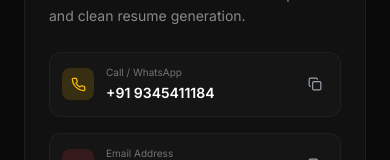
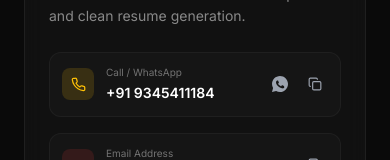
Before and after one commit to Saisidd05/Resume, a Next.js app: page /contact in a window 390 px wide. Shown: the part 491-651 px from the top of the page. Built offline with nearby package versions, Linux system fonts and the light colour scheme.

Commit message:
feat: add WhatsApp click-to-chat action next to phone number

```diff
--- a/app/contact/page.tsx
+++ b/app/contact/page.tsx
@@ -6,6 +6,21 @@ import { motion } from 'framer-motion';
 import { FileText, Phone, Mail, Send, ChevronLeft, Copy, Check } from 'lucide-react';
 import toast from 'react-hot-toast';
 import Navbar from '@/components/landing/Navbar';
+
+// WhatsApp SVG Icon
+function WhatsAppIcon({ size = 16, className = '' }: { size?: number; className?: string }) {
+  return (
+    <svg
+      viewBox="0 0 24 24"
+      width={size}
+      height={size}
+      fill="currentColor"
+      className={className}
+    >
+      <path d="M12.004 0C5.378 0 .004 5.374.004 12c0 2.112.551 4.17 1.596 5.979L.004 24l6.166-1.617A11.956 11.956 0 0012.004 24c6.626 0 12-5.374 12-12s-5.374-12-12-12zm6.757 16.942c-.276.776-1.398 1.411-2.228 1.583-.564.118-1.3.21-3.79-.817-3.184-1.31-5.239-4.552-5.398-4.763-.16-.21-1.282-1.706-1.282-3.255 0-1.549.81-2.31 1.099-2.613.29-.303.626-.379.835-.379.208 0 .416.002.597.01.189.008.444-.072.694.53.256.619.876 2.137.95 2.293.076.156.126.338.02.548-.106.21-.16.338-.318.528-.158.19-.333.424-.476.57-.16.163-.327.34-.14.658.188.318.835 1.378 1.79 2.227.955.849 1.76 1.112 2.062 1.238.303.126.48.106.66-.1.18-.205.776-.902.983-1.213.208-.312.416-.26.702-.153.287.106 1.823.859 2.137 1.016.315.156.524.234.6.363.076.13.076.753-.2 1.529z" />
+    </svg>
+  );
+}
 
 export default function ContactPage() {
   const [formData, setFormData] = useState({ name: '', email: '', subject: '', message: '' });
@@ -119,6 +134,17 @@ export default function ContactPage() {
                         </a>
                       </div>
                     </div>
+                    <div className="flex items-center gap-2">
+                      {/* WhatsApp */}
+                      <a
+                        href={`https://wa.me/91${contactInfo.phone}`}
+                        target="_blank"
+                        rel="noopener noreferrer"
+                        className="p-1.5 rounded-lg transition-colors hover:bg-[rgba(76,175,80,0.12)] text-gray-400 hover:text-[#4CAF50] flex items-center justify-center"
+                        title="Chat on WhatsApp"
+                      >
+                        <WhatsAppIcon size={16} />
+                      </a>
                       <button
                         onClick={() => handleCopy(contactInfo.phone, 'Phone')}
                         className="p-1.5 rounded-lg transition-colors hover:bg-[rgba(255,255,255,0.05)] text-gray-400 hover:text-white"
@@ -126,6 +152,7 @@ export default function ContactPage() {
                       >
                         {copiedField === 'Phone' ? <Check size={14} className="text-green-500" /> : <Copy size={14} />}
                       </button>
+                    </div>
                   </div>
 
                   {/* Email */}
```
Lines whose indentation alone changed are shown as unchanged.
